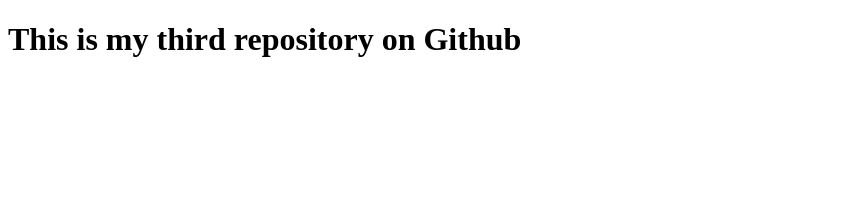
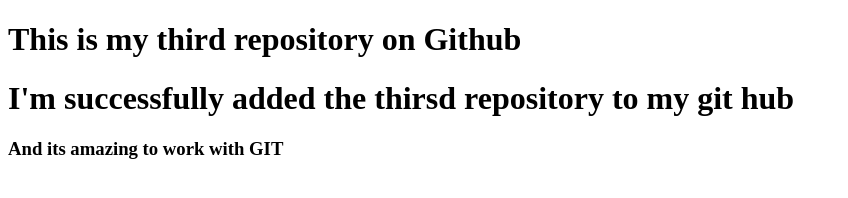
Before and after one commit to haruncsezhsust/my-third-repo, a plain HTML site: page index.html in a window 1280 px wide. Shown: the whole page, without its empty margins (0-848 px from the left). Drawn offline with Linux system fonts and the light colour scheme.

Commit message:
Third repo - second update

```diff
--- a/index.html
+++ b/index.html
@@ -7,5 +7,7 @@
 </head>
 <body>
     <h1>This is my third repository on Github</h1>
+    <h1>I'm successfully added the thirsd repository to my git hub</h1>
+    <h3>And its amazing to work with GIT</h3>
 </body>
 </html>
```
